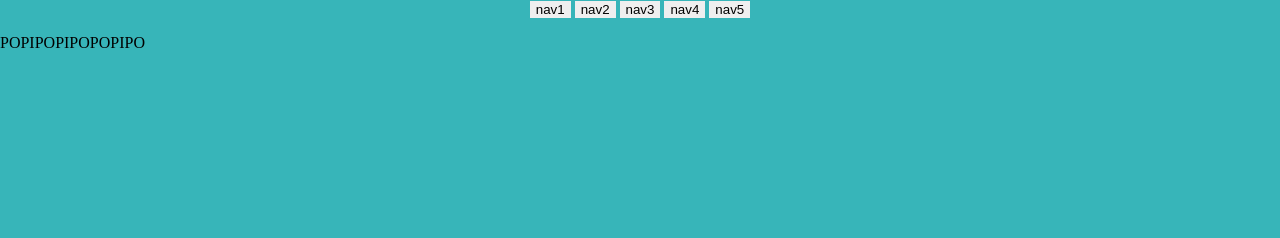
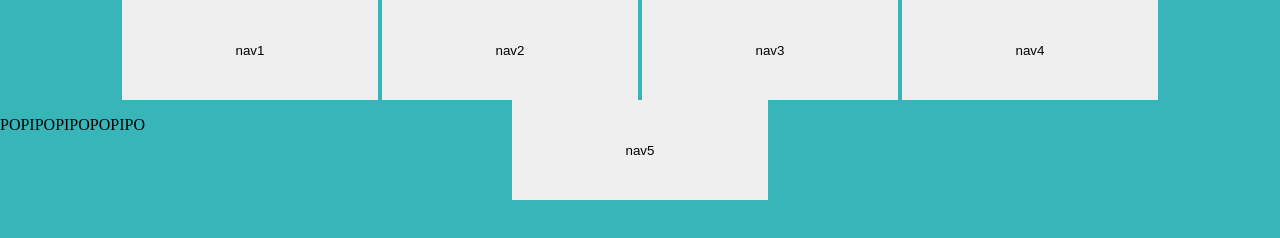
Before and after one commit to Jemka71/HatsuneMiku, a plain HTML site: page header.html in a window 1280 px wide. Drawn offline with Linux system fonts and the light colour scheme.

Commit message:
HatsuneMiku0.1.4.1

```diff
--- a/style.css
+++ b/style.css
@@ -4,11 +4,15 @@ body{
 }
 iframe{
     border:0;
+    width: 100%;
 }
 nav{
     text-align: center;
+    height: 100px;
 }
 nav button {
     border: 0;
     background-image: linear-gradient(to bottom white grey);
+    height: 100px;
+    width: 20%;
 }
```
